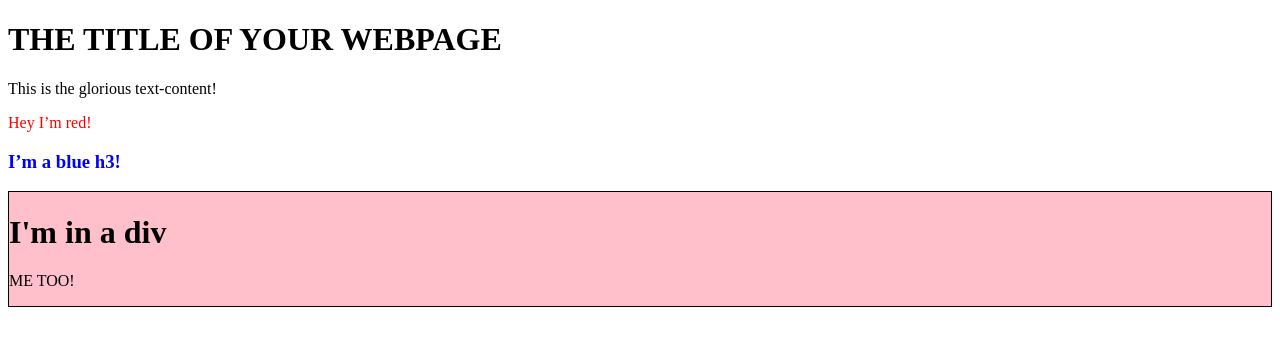
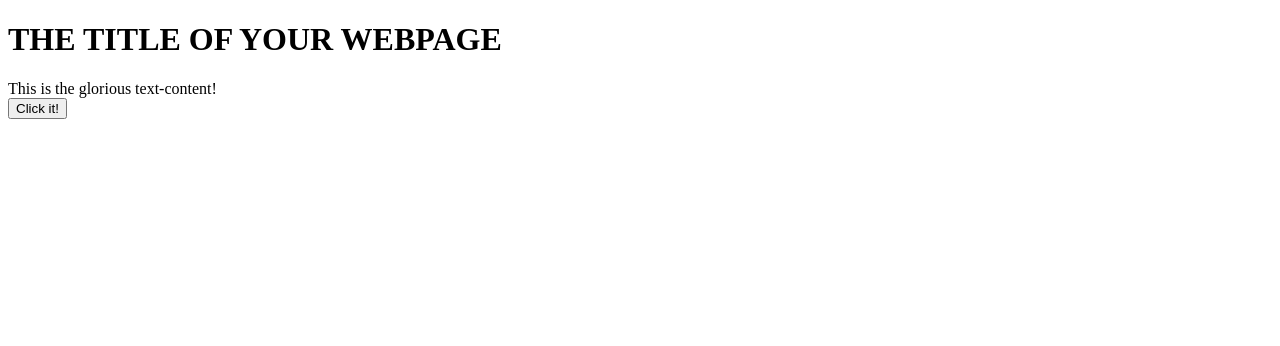
Before and after one commit to MarcoNobody1/JSPractice, a plain HTML site: page index.html in a window 1280 px wide. Drawn offline with Linux system fonts and the light colour scheme.

Commit message:
Añadido botón y evento al botón

```diff
--- a/index.html
+++ b/index.html
@@ -14,6 +14,7 @@
         <div class="content">
         This is the glorious text-content!
       </div>
+      <button id="btn">Click it!</button>
     </div>
   </body>
 </html>
--- a/script.js
+++ b/script.js
@@ -1,9 +1,18 @@
 const container = document.querySelector("#container");
-const pred = document.createElement('p');
-const blueh3 = document.createElement('h3');
-const aldiv = document.createElement('div');
-const h1 = document.createElement('h1');
-const pdiv = document.createElement('p');
+const pred = document.createElement("p");
+const blueh3 = document.createElement("h3");
+const aldiv = document.createElement("div");
+const h1 = document.createElement("h1");
+const pdiv = document.createElement("p");
+const btn = document.querySelector("#btn");
+
+const styleOn = () => {
+  container.appendChild(pred);
+  container.appendChild(blueh3);
+  aldiv.appendChild(h1);
+  aldiv.appendChild(pdiv);
+  container.appendChild(aldiv);
+};
 
 pred.style.color = "red";
 pred.textContent = "Hey I’m red!";
@@ -17,8 +26,4 @@ h1.textContent = "I'm in a div";
 
 pdiv.textContent = "ME TOO!";
 
-container.appendChild(pred);
-container.appendChild(blueh3);
-aldiv.appendChild(h1);
-aldiv.appendChild(pdiv);
-container.appendChild(aldiv);
+btn.addEventListener('click', styleOn);
```
